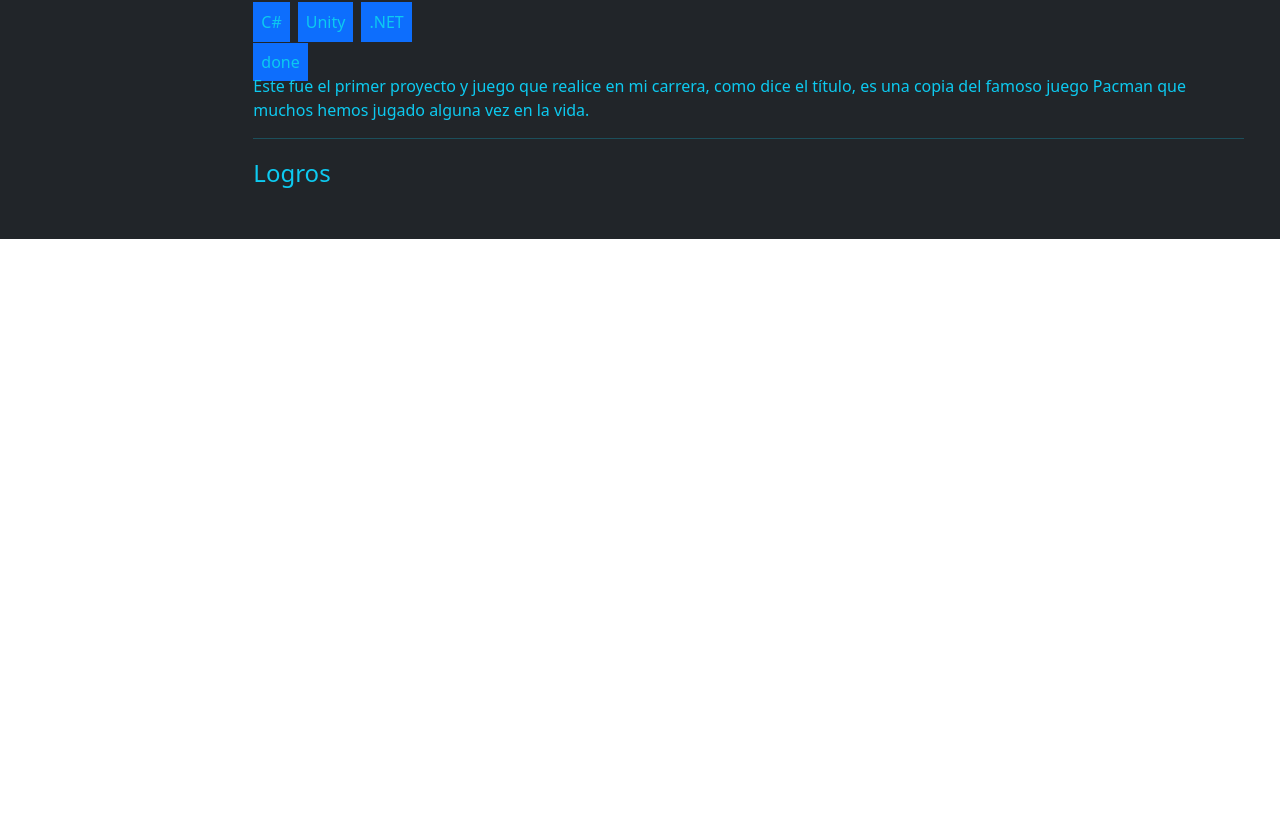
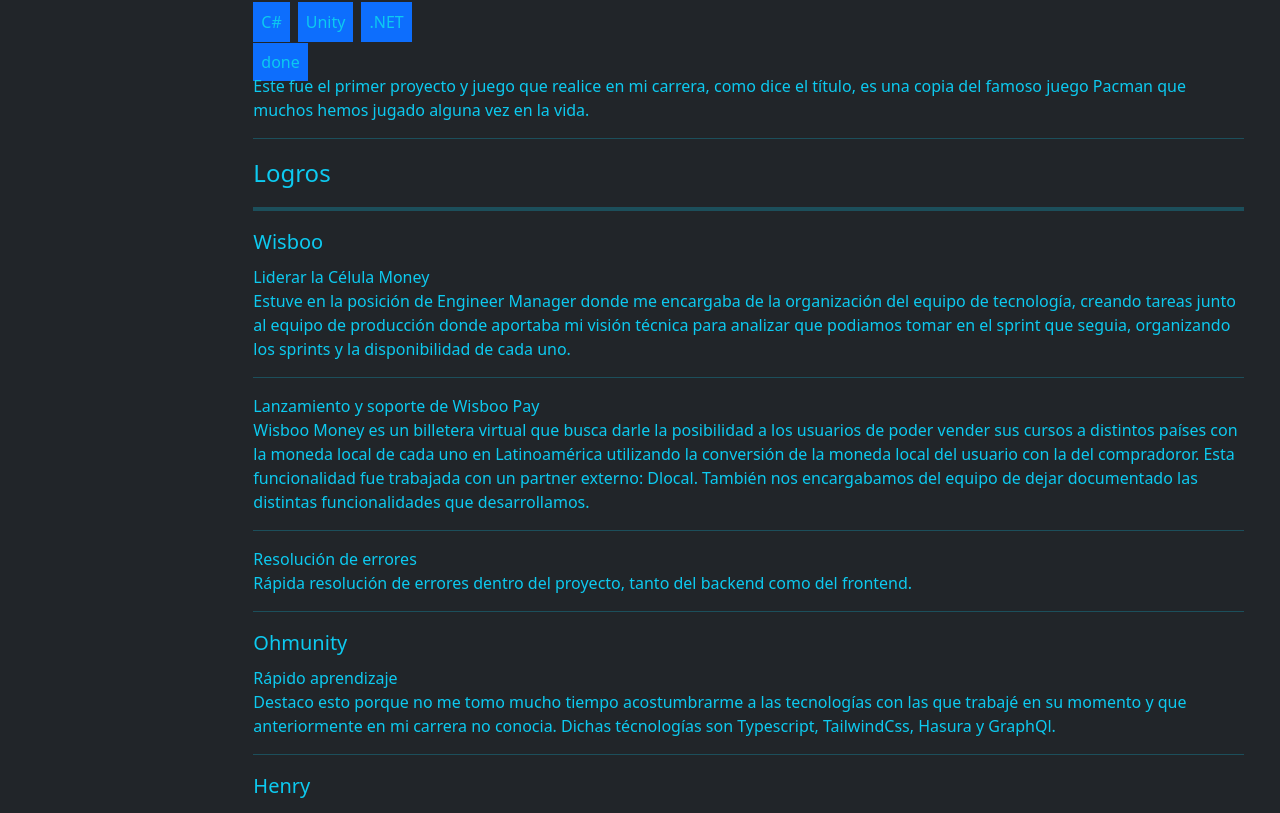
Before and after one commit to SFJavierE/portfoliojavier, a React (Create React App) app: page / in a window 1280 px wide. Shown: the part 2640-3453 px from the top of the page. Before the commit the page ends 2879 px from the top, so only its background shows below. Built offline with nearby package versions, Linux system fonts and the light colour scheme.

Commit message:
list achievements

```diff
--- a/src/components/achievements/Achievements.tsx
+++ b/src/components/achievements/Achievements.tsx
@@ -1,10 +1,10 @@
-import { Achievement } from './Interface';
+import { Achievement, AchievementDescription } from './Interface';
 
 export default function Achievements () {
     const achievements : Achievement[] = [
         {
             placeExperiencieTitle: 'Wisboo',
-            achievement: [
+            listAchievement: [
                 {
                     title: 'Liderar la Célula Money',
                     description: 'Estuve en la posición de Engineer Manager donde me encargaba de la organización del equipo de tecnología, creando tareas junto al equipo de producción donde aportaba mi visión técnica para analizar que podiamos tomar en el sprint que seguia, organizando los sprints y la disponibilidad de cada uno.'
@@ -21,7 +21,7 @@
         },
         {
             placeExperiencieTitle: 'Ohmunity',
-            achievement: [
+            listAchievement: [
                 {
                     title: 'Rápido aprendizaje',
                     description: 'Destaco esto porque no me tomo mucho tiempo acostumbrarme a las tecnologías con las que trabajé en su momento y que anteriormente en mi carrera no conocia. Dichas técnologías son Typescript, TailwindCss, Hasura y GraphQl.'
@@ -30,7 +30,7 @@
         },
         {
             placeExperiencieTitle: 'Henry',
-            achievement: [
+            listAchievement: [
                 {
                     title: 'Liderar el front del proyecto BankAppMe',
                     description: 'Tomé la iniciativa de tomar el liderato del sector frontend y la distribución de las tareas para que sea equitativa. Por mi lado también me encargue de seguir explorando React Native ya que nadie en el equipo lo habia utilizando antes, la conección entre las distintas vistas y la implementación de las mismas con la data recibida de la api. Este equipo fue un poco más grande que el anterior proyecto: 4 front y 3 backend'
@@ -43,7 +43,7 @@
         },
         {
             placeExperiencieTitle: 'TaleGames',
-            achievement: [
+            listAchievement: [
                 {
                     title: 'Implementación de monetización',
                     description: 'Investigue como monetizar con Google Playstore y realice la gran parte de la implementación, pero debido a que empecé el bootcamp de Henry tuve que dejar el desarrollo.'
@@ -60,11 +60,36 @@
         }
     ];
 
+    const listAchievements = ({placeExperiencieTitle, listAchievement} : Achievement, i: number) => {
+        const achievementDescription = ({title, description} : AchievementDescription, i : number) => (
+            <div className='mt-2'>
+                <span className=''>{title}</span>
+                <br className='my-2'/>
+                <span>{description}</span>
+                {i < (listAchievement.length - 1) && <hr />}
+            </div>
+        )
+
+        return (
+            <div>
+                <div className=''>
+                    <span className='fs-5'>{placeExperiencieTitle}</span>
+                    <div>
+                        {listAchievement.map((ach : AchievementDescription, i : number) => achievementDescription(ach, i))}
+                    </div>
+                </div>
+                {i < achievements.length - 1 && <hr />}
+            </div>
+        )
+    }
+
     return (
         <div>
             <span className="fs-4">
                 Logros
             </span>
+            <hr className='border border-2 border-info'/>
+            {achievements.map((ach: Achievement, i: number) => listAchievements(ach, i))}
         </div>
     )
 }
--- a/src/components/achievements/Interface.tsx
+++ b/src/components/achievements/Interface.tsx
@@ -5,5 +5,5 @@
 
 export interface Achievement {
     placeExperiencieTitle: string;
-    achievement: AchievementDescription[];
+    listAchievement: AchievementDescription[];
 }
```
